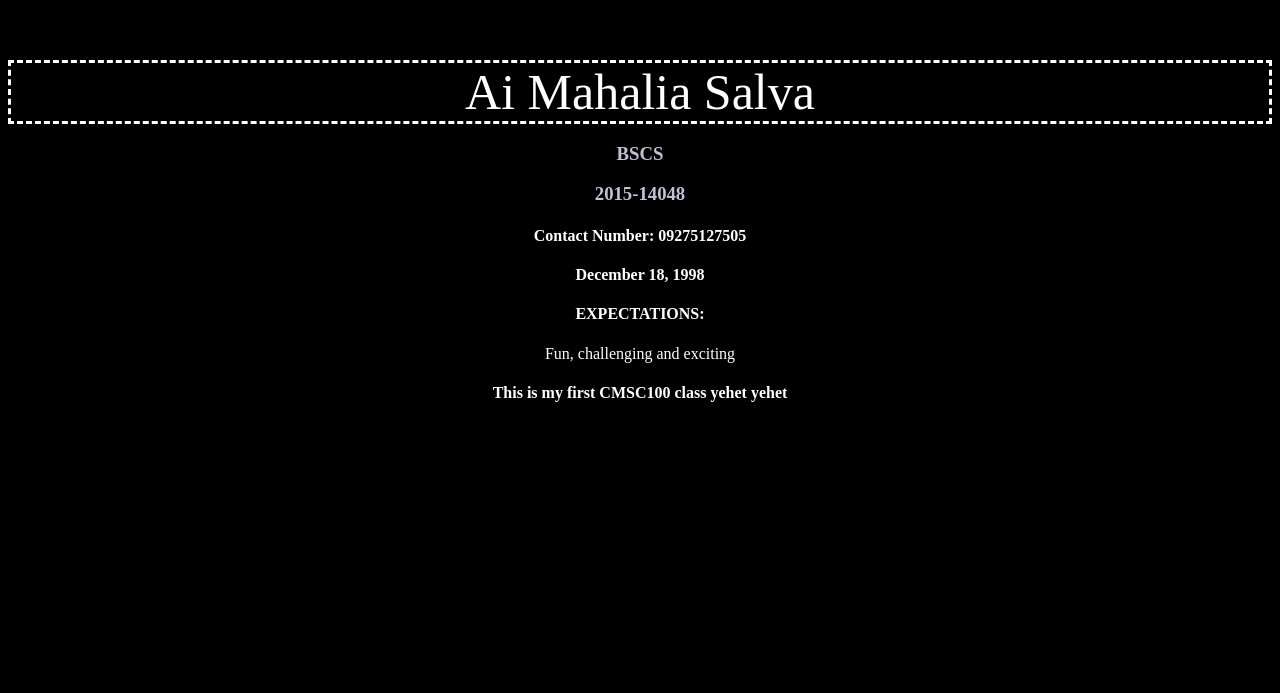
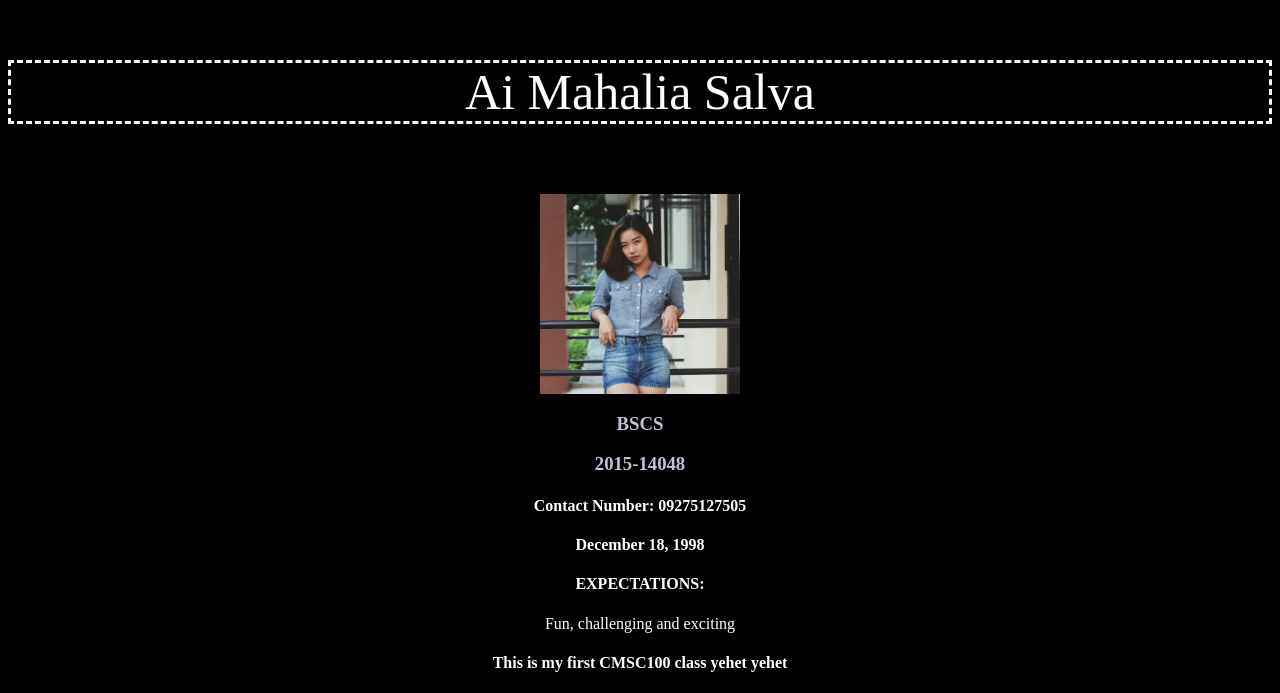
Before and after one commit to aimahaliasalva/aimahaliasalva.github.io, a plain HTML site: page index.html in a window 1280 px wide. Shown: the part 240-933 px from the top of the page. Before the commit the page ends 800 px from the top, so only its background shows below. Drawn offline with Linux system fonts and the light colour scheme.

Commit message:
Initial commit

```diff
--- a/index.html
+++ b/index.html
@@ -6,6 +6,7 @@
 	</head>
 	<body>
 			<header> Ai Mahalia Salva </header>
+			<img src ="ai.jpg">
 			<h3> BSCS </h3>
 			<h3> 2015-14048 </h3>
 			<h4> Contact Number: 09275127505 </h4>
--- a/style.css
+++ b/style.css
@@ -26,3 +26,11 @@
 				color:White;
 				text-align: center;
 				}
+
+				img{
+				display: block;
+				margin: auto;
+				margin-top: 70px;
+				width: 200px;
+				height: 200px;
+				}
```
Also changed, not shown: ai.jpg (added).
